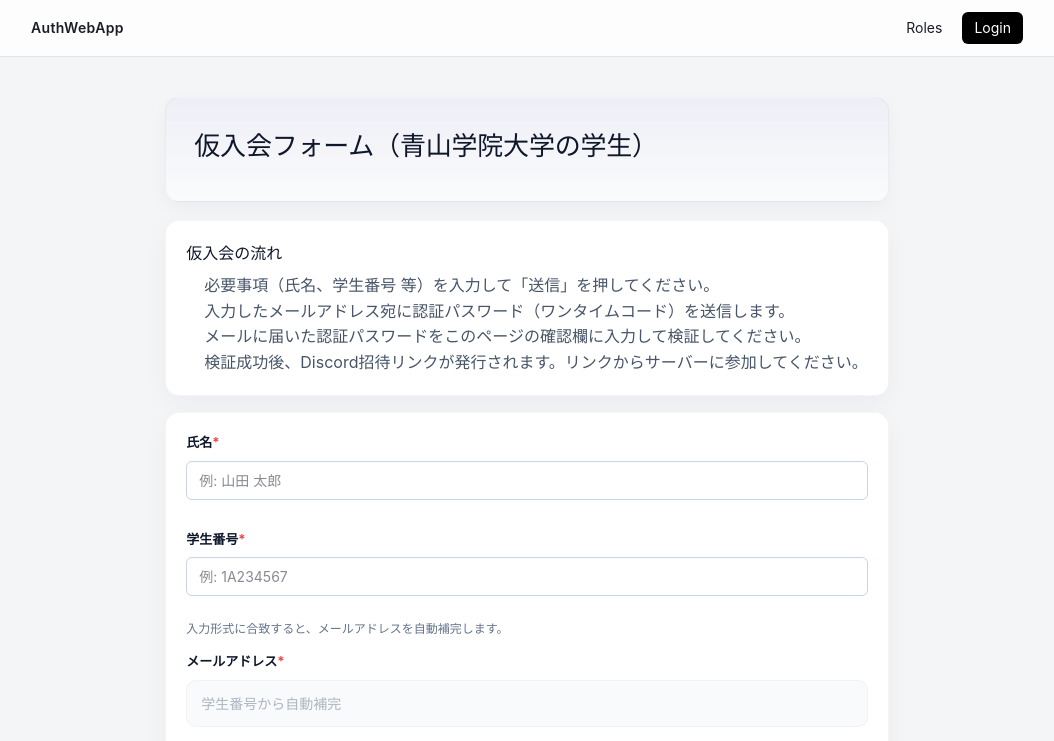
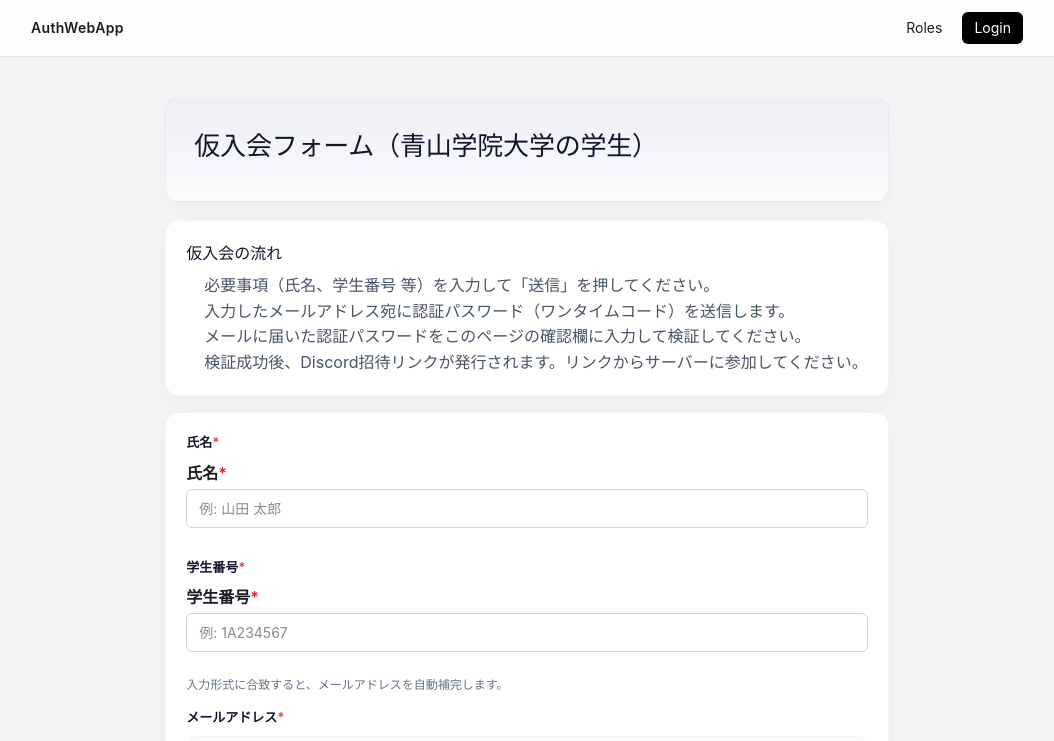
Before and after one commit to digitart-tech-assoc/AuthWebApp, a Next.js app in the folder frontend/: page /join/form/aoyama-student in a window 1280 px wide. Shown: the top 741 px of the page, without its empty margins (113-1167 px from the left). Built offline with nearby package versions, Linux system fonts and the light colour scheme; no server answers.

Commit message:
feat: 学生番号入力コンポーネントと名前入力コンポーネントにラベルプロパティを追加

```diff
--- a/frontend/src/components/forms/NameInput.tsx
+++ b/frontend/src/components/forms/NameInput.tsx
@@ -12,6 +12,7 @@ interface NameInputProps {
   disabled?: boolean;
   className?: string;
   placeholder?: string;
+  label?: string;
 }
 
 export default function NameInput({
@@ -22,6 +23,7 @@ export default function NameInput({
   disabled = false,
   className,
   placeholder,
+  label,
 }: NameInputProps) {
   const [internalError, setInternalError] = useState<string | undefined>(undefined);
 
@@ -39,7 +41,7 @@ export default function NameInput({
   return (
     <TextInput
       id="name"
-      label={undefined}
+      label={label ?? "氏名"}
       className={className}
       placeholder={placeholder ?? "山田 太郎"}
       value={value}
--- a/frontend/src/components/forms/StudentNumberInput.tsx
+++ b/frontend/src/components/forms/StudentNumberInput.tsx
@@ -9,6 +9,7 @@ interface StudentNumberInputProps {
   disabled?: boolean;
   className?: string;
   placeholder?: string;
+  label?: string;
 }
 
 export default function StudentNumberInput({
@@ -18,11 +19,12 @@ export default function StudentNumberInput({
   disabled = false,
   className,
   placeholder,
+  label,
 }: StudentNumberInputProps) {
   return (
     <TextInput
       id="student_number"
-      label={undefined}
+      label={label ?? "学生番号"}
       className={className}
       placeholder={placeholder ?? "A2312345"}
       value={value}
```
